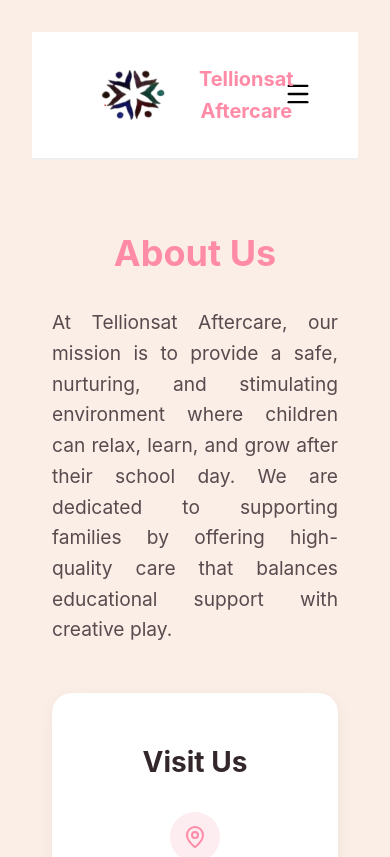
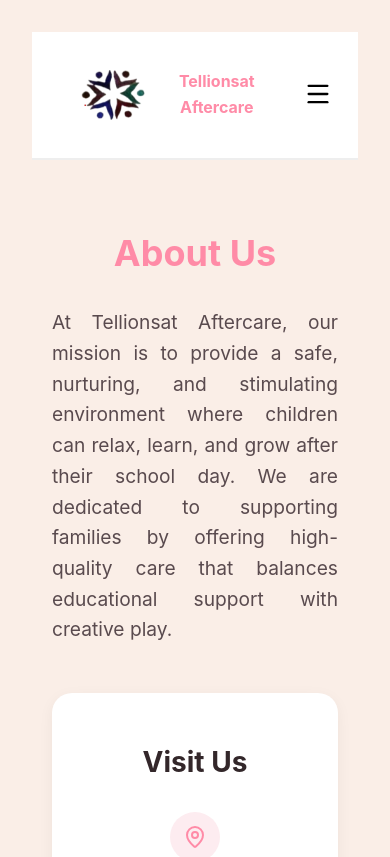
Before and after one commit to Mdakszin/tellionsataftercare, a React (Vite) app: page /about in a window 390 px wide. Shown: the top 857 px of the page. Built offline with nearby package versions, Linux system fonts and the light colour scheme.

Commit message:
feat: create a responsive Navbar component for site navigation.

```diff
--- a/src/components/Navbar.jsx
+++ b/src/components/Navbar.jsx
@@ -17,7 +17,6 @@ const Navbar = () => {
     return (
         <nav className="navbar" style={{
             backgroundColor: 'white',
-            padding: '15px 40px',
             borderBottom: '2px solid #eee',
             position: 'sticky',
             top: 0,
@@ -27,7 +26,7 @@ const Navbar = () => {
             <div className="flex items-center justify-between" style={{ width: '100%' }}>
                 <div className="logo flex items-center">
                     <img src={logo} alt="Tellionsat" style={{ height: '50px', marginRight: '10px' }} />
-                    <span style={{ fontWeight: 'bold', fontSize: '1.25rem', color: '#FF8BA7' }}>Tellionsat Aftercare</span>
+                    <span className="logo-text" style={{ fontWeight: 'bold', color: '#FF8BA7' }}>Tellionsat Aftercare</span>
                 </div>
 
                 {/* Desktop Menu */}
@@ -55,7 +54,12 @@ const Navbar = () => {
 
                 {/* Style injection for responsiveness since we aren't using a full CSS framework */}
                 <style>{`
+          .navbar { padding: 15px 20px !important; }
+          .logo-text { font-size: 1rem !important; }
+
           @media (min-width: 768px) {
+            .navbar { padding: 15px 40px !important; }
+            .logo-text { font-size: 1.25rem !important; }
             .desktop-menu { display: flex !important; }
             .mobile-toggle { display: none !important; }
           }
```
